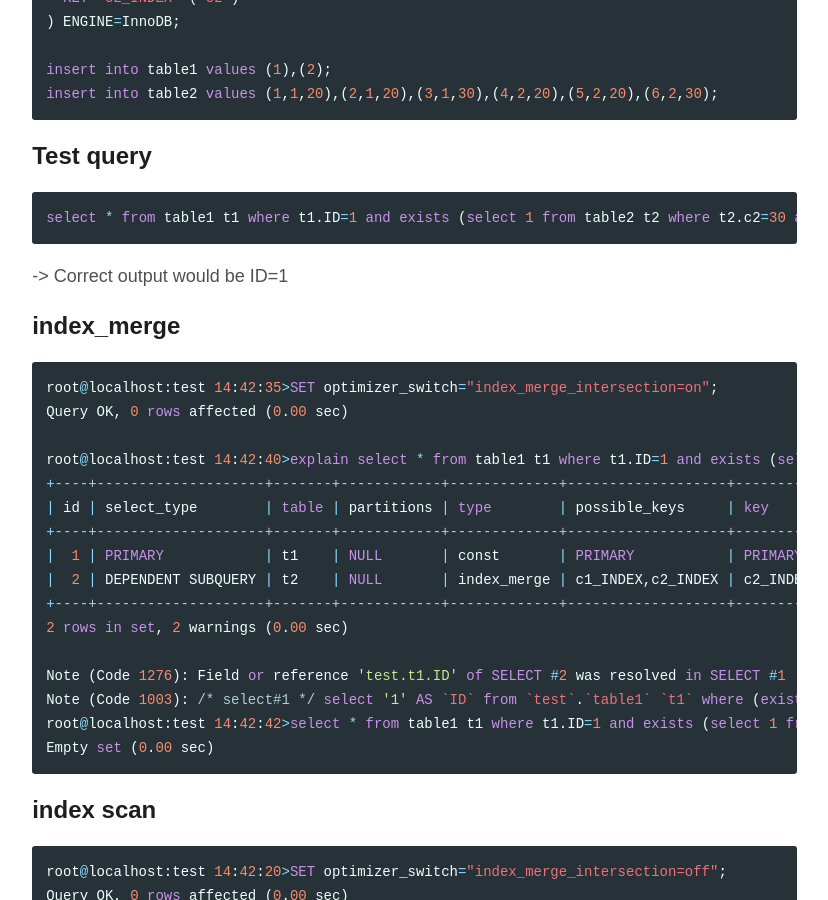
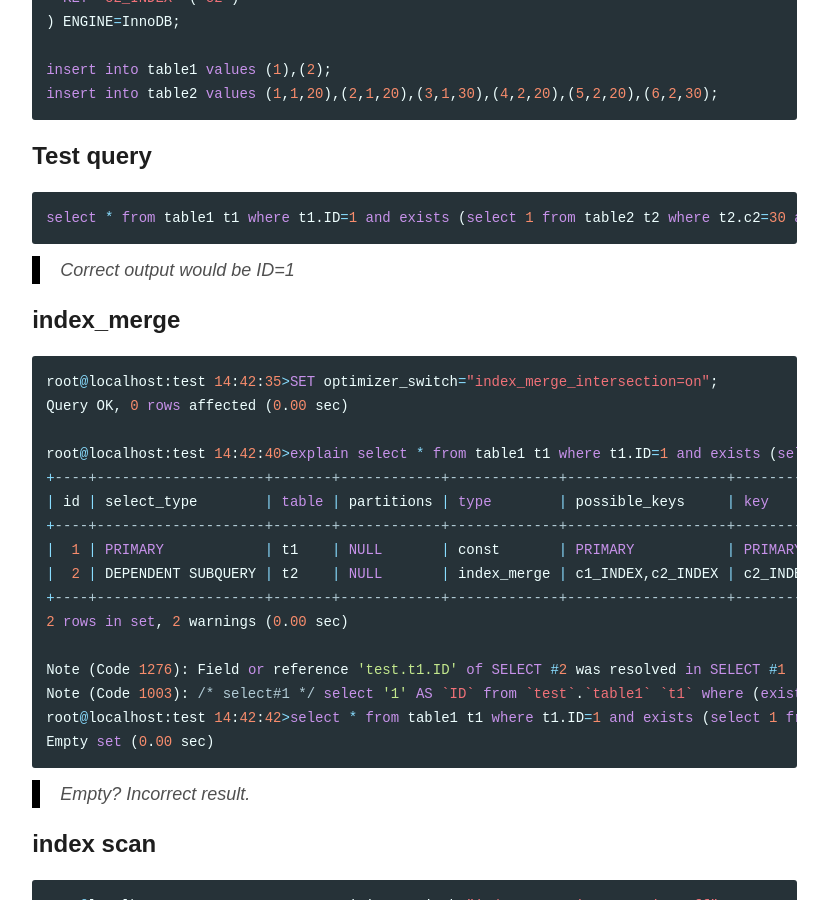
Before and after one commit to minsql/minsql.github.io, a Jekyll site: the page built from _posts/blog/2019-01-11-index_merge leads wrong output and too slow.md, in a window 1280 px wide and 900 px high, scrolled down 1514 px. Shown: the whole window, without its empty margins (329-1157 px from the left). Built offline with Jekyll 4.4.1, drawn with Linux system fonts in a browser that asks for light colours; nearby versions of some CDN libraries; some web fonts are replaced; comment, search, counter and statistics services are not loaded.

Commit message:
Edit post

````diff
--- a/_posts/blog/2019-01-11-index_merge leads wrong output and too slow.md
+++ b/_posts/blog/2019-01-11-index_merge leads wrong output and too slow.md
@@ -57,7 +57,7 @@ insert into table2 values (1,1,20),(2,1,20),(3,1,30),(4,2,20),(5,2,20),(6,2,30);
 select * from table1 t1 where t1.ID=1 and exists (select 1 from table2 t2 where t2.c2=30 and t2.c1=t1.ID);
 ```
 
--> Correct output would be ID=1
+> Correct output would be ID=1
 
 ### index_merge
 
@@ -79,6 +79,7 @@ Note (Code 1003): /* select#1 */ select '1' AS `ID` from `test`.`table1` `t1` wh
 root@localhost:test 14:42:42>select * from table1 t1 where t1.ID=1 and exists (select 1 from table2 t2 where t2.c2=30 and t2.c1=t1.ID);
 Empty set (0.00 sec)
 ```
+> Empty? Incorrect result.
 
 ### index scan
 
````
